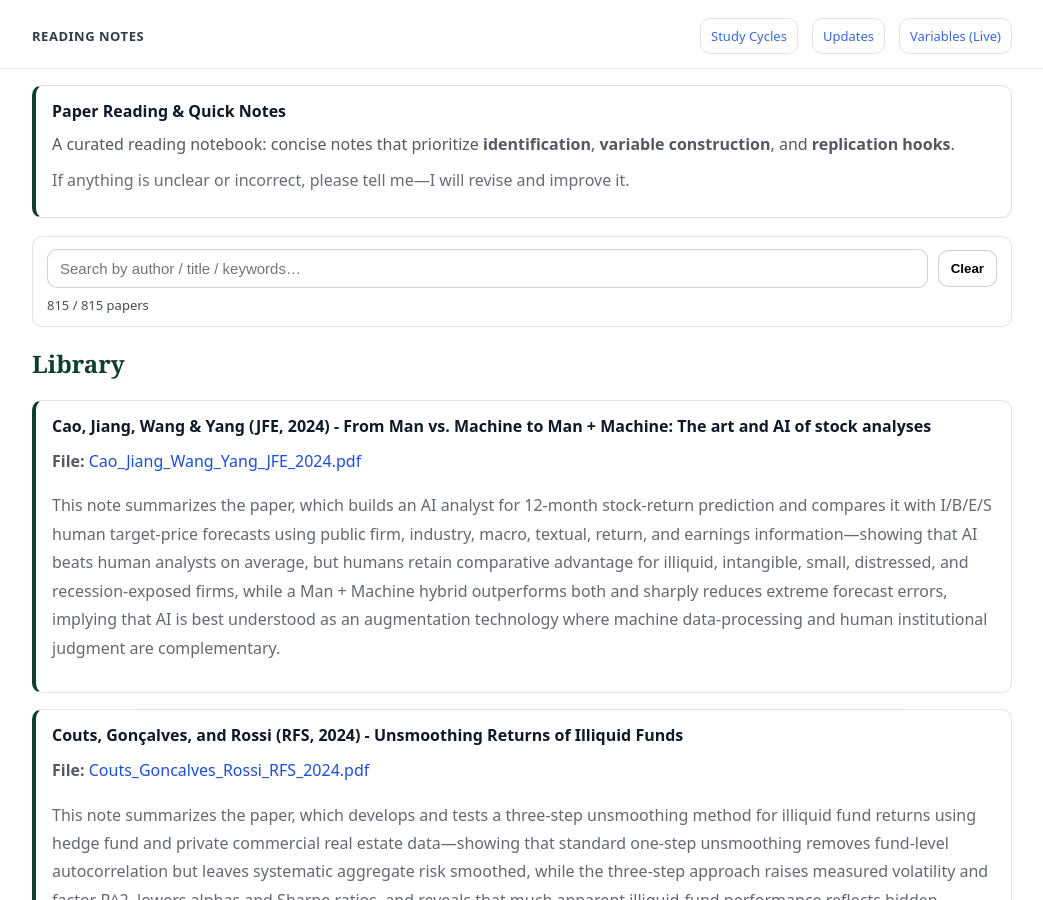
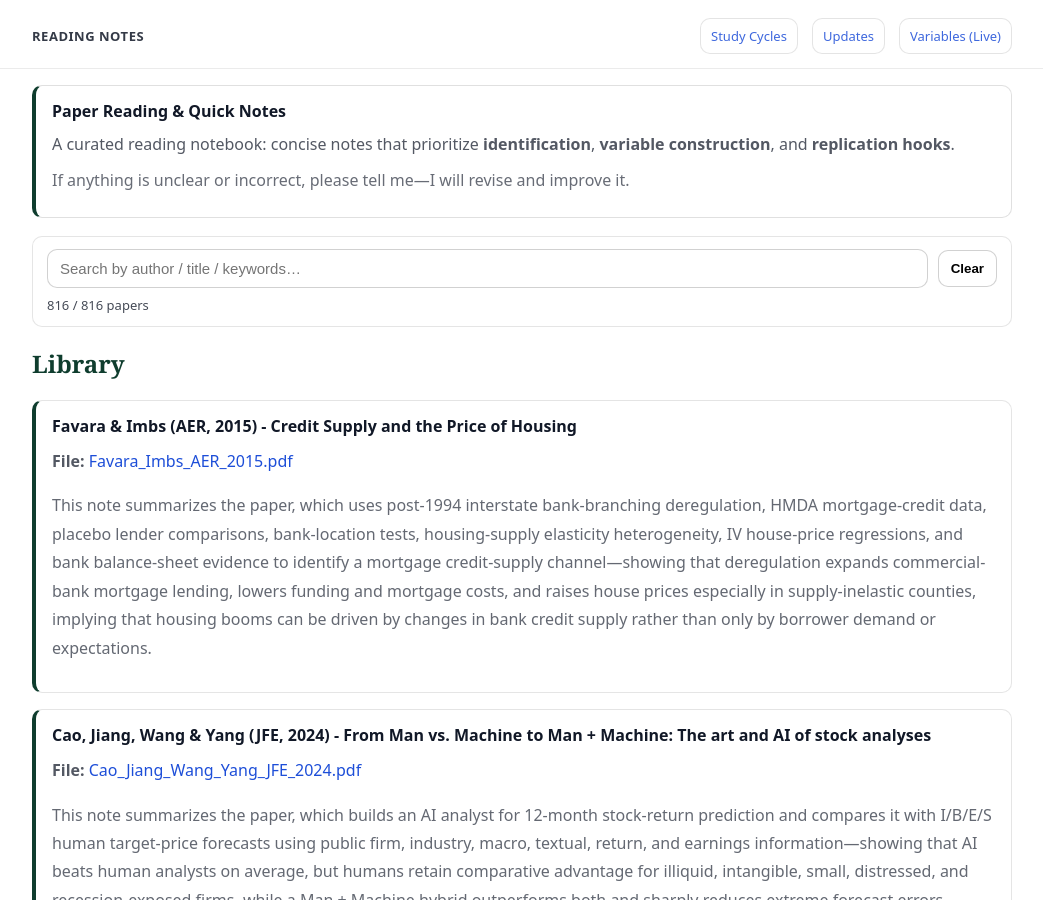
Before and after one commit to yaxinzn/study-archive, a Jekyll site: the page built from reading/index.md, in a window 1280 px wide and 900 px high. Shown: the whole window, without its empty margins (118-1161 px from the left). Built offline with Jekyll 4.4.1, drawn with Linux system fonts in a browser that asks for light colours.

Commit message:
Reading: add/update Favara_Imbs_AER_2015.pdf

```diff
--- a/_data/reading.yml
+++ b/_data/reading.yml
@@ -1,3 +1,7 @@
+- title: "Favara & Imbs (AER, 2015) - Credit Supply and the Price of Housing"
+  file: "Favara_Imbs_AER_2015.pdf"
+  desc: "This note summarizes the paper, which uses post-1994 interstate bank-branching deregulation, HMDA mortgage-credit data, placebo lender comparisons, bank-location tests, housing-supply elasticity heterogeneity, IV house-price regressions, and bank balance-sheet evidence to identify a mortgage credit-supply channel—showing that deregulation expands commercial-bank mortgage lending, lowers funding and mortgage costs, and raises house prices especially in supply-inelastic counties, implying that housing booms can be driven by changes in bank credit supply rather than only by borrower demand or expectations. "
+
 - title: "Cao, Jiang, Wang & Yang (JFE, 2024) - From Man vs. Machine to Man + Machine: The art and AI of stock analyses"
   file: "Cao_Jiang_Wang_Yang_JFE_2024.pdf"
   desc: "This note summarizes the paper, which builds an AI analyst for 12-month stock-return prediction and compares it with I/B/E/S human target-price forecasts using public firm, industry, macro, textual, return, and earnings information—showing that AI beats human analysts on average, but humans retain comparative advantage for illiquid, intangible, small, distressed, and recession-exposed firms, while a Man + Machine hybrid outperforms both and sharply reduces extreme forecast errors, implying that AI is best understood as an augmentation technology where machine data-processing and human institutional judgment are complementary."
```
Also changed, not shown: 1 other file.
